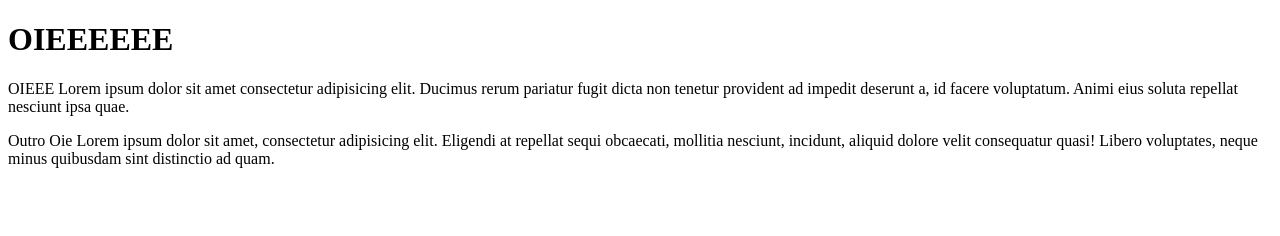
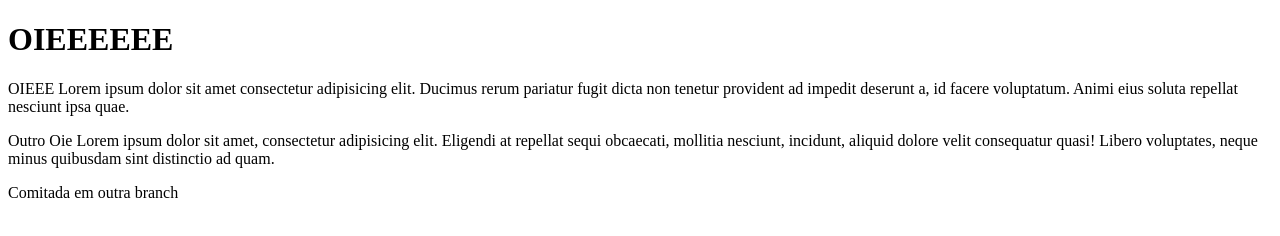
Before and after one commit to marquitos-br/P1, a plain HTML site: page site/index.html in a window 1280 px wide. Drawn offline with Linux system fonts and the light colour scheme.

Commit message:
comitada na branch diferente

```diff
--- a/site/index.html
+++ b/site/index.html
@@ -9,5 +9,6 @@
   <h1>OIEEEEEE</h1>
   <p>OIEEE Lorem ipsum dolor sit amet consectetur adipisicing elit. Ducimus rerum pariatur fugit dicta non tenetur provident ad impedit deserunt a, id facere voluptatum. Animi eius soluta repellat nesciunt ipsa quae.</p>
   <p>Outro Oie Lorem ipsum dolor sit amet, consectetur adipisicing elit. Eligendi at repellat sequi obcaecati, mollitia nesciunt, incidunt, aliquid dolore velit consequatur quasi! Libero voluptates, neque minus quibusdam sint distinctio ad quam.</p>
+  <p>Comitada em outra branch</p>
 </body>
 </html>
```
